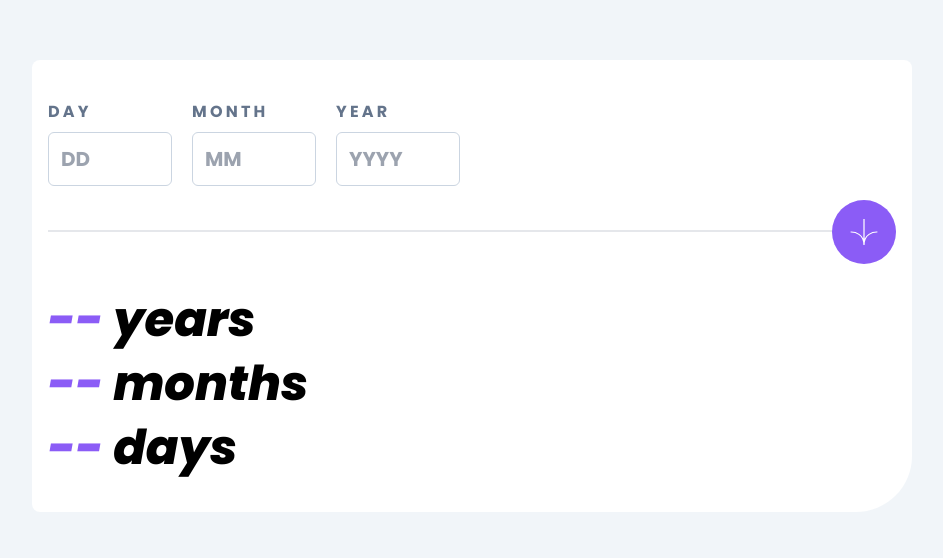
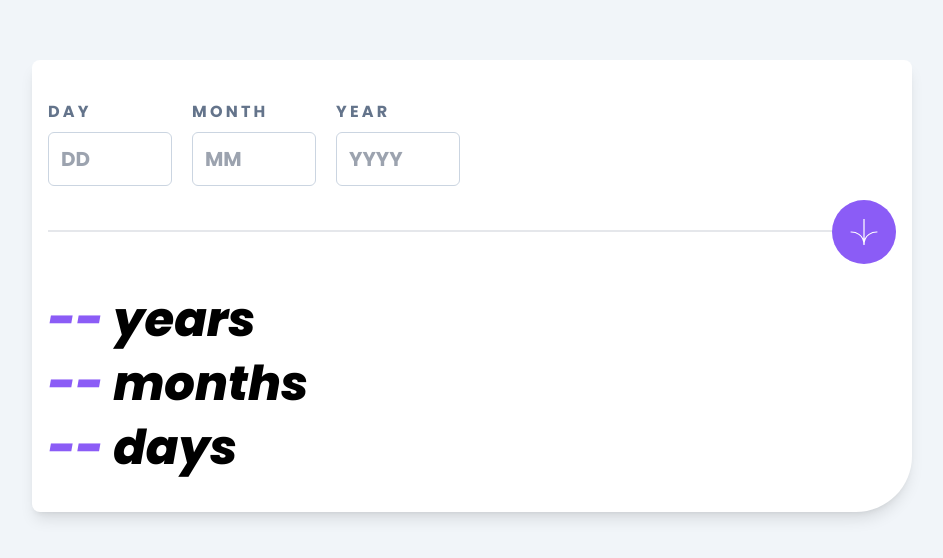
Before and after one commit to pyae-gyi/fm-project5, a React (Vite) app: page / in a window 1280 px wide. Shown: the part 114-672 px from the top of the page, without its empty margins (168-1111 px from the left). Built offline with nearby package versions, Linux system fonts and the light colour scheme.

Commit message:
add shadow

```diff
--- a/src/App.jsx
+++ b/src/App.jsx
@@ -9,7 +9,7 @@ function App() {
   return (
     <>
       <div className="max-md:px-4 max-md:pt-[25%]  bg-slate-100 h-screen flex items-center justify-center">
-        <div className="px-4 transition-[height] duration-75 ease-in-out max-w-[880px] w-[880px] py-10 rounded-lg bg-white rounded-br-[3.5rem]">
+        <div className="px-4 shadow-lg transition-[height] duration-75 ease-in-out max-w-[880px] w-[880px] py-10 rounded-lg bg-white rounded-br-[3.5rem]">
           <div className="flex gap-5">
             <TimeInput label="day" inputNum="24" />
             <TimeInput label="month" inputNum="09" />
```
